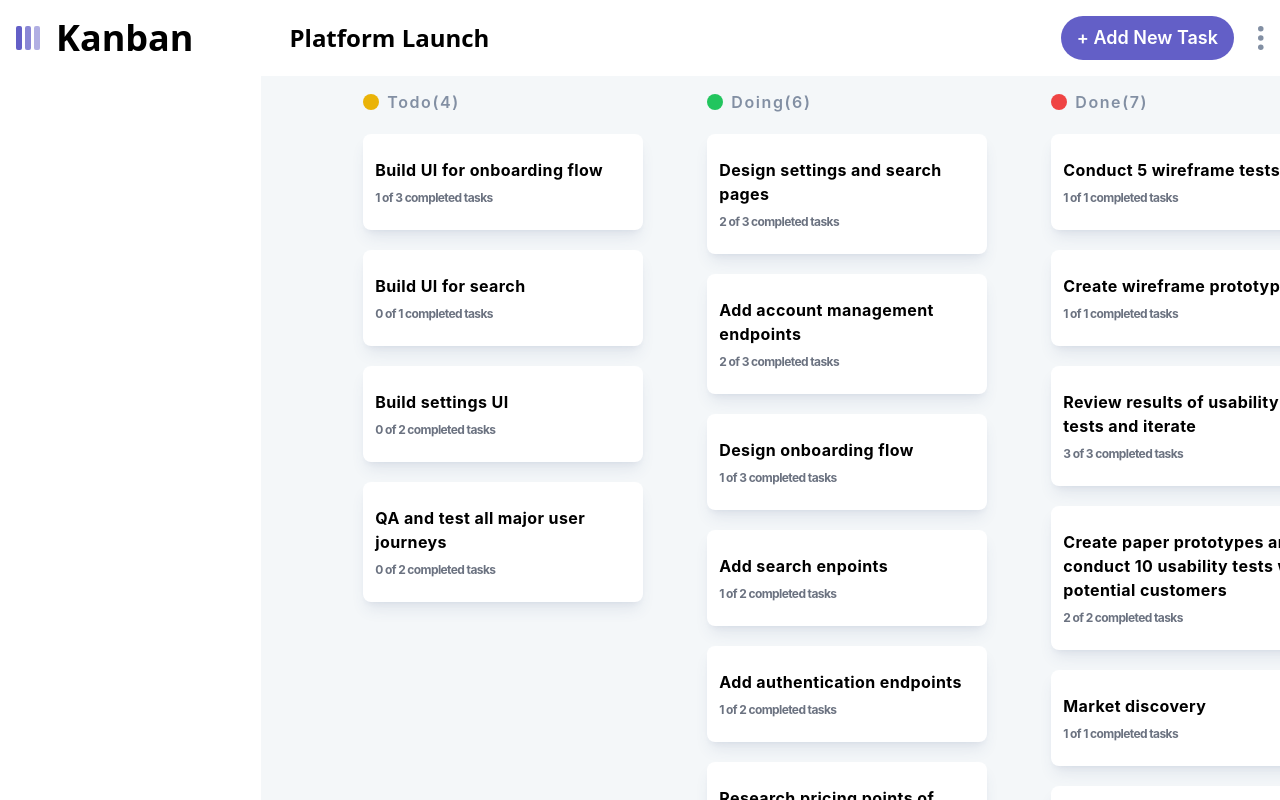
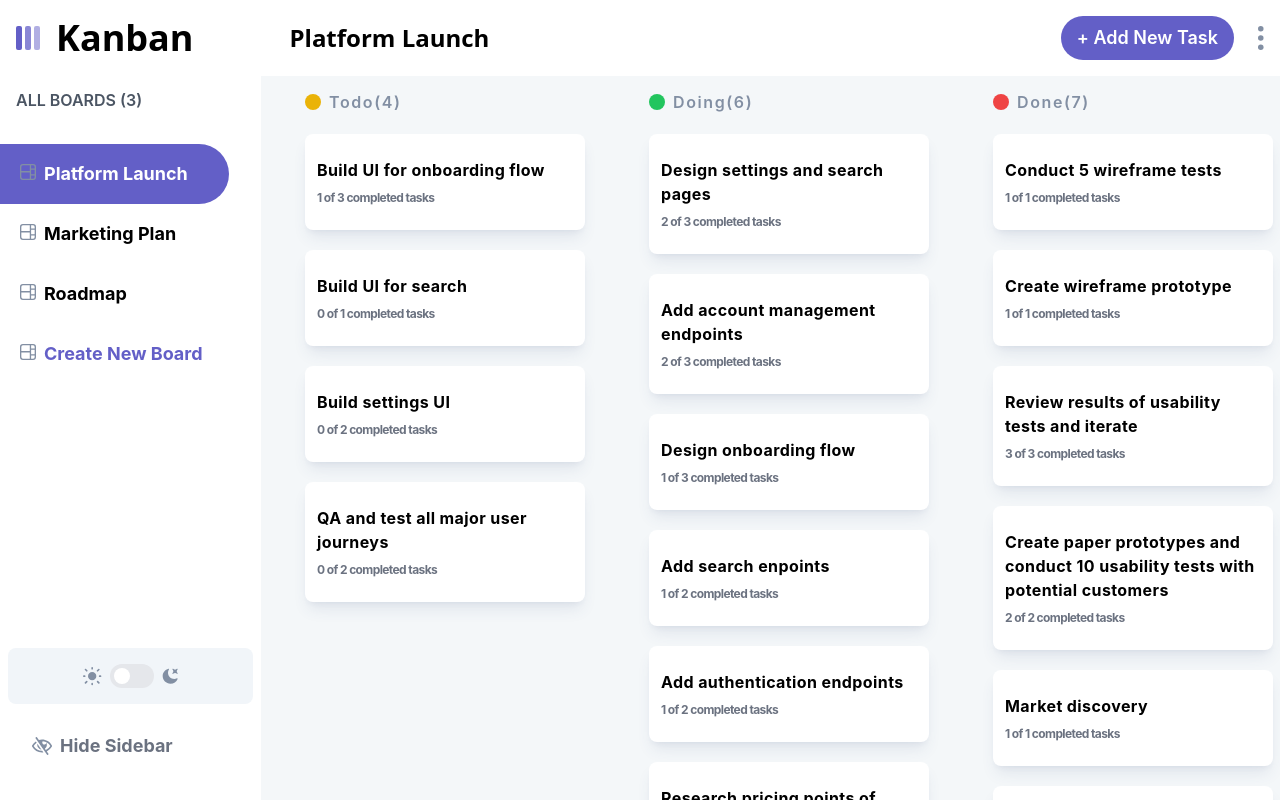
Before and after one commit to erawtfosgirl/task-management, a React (Vite) app: page / in a window 1280 px wide. Built offline with nearby package versions, Linux system fonts and the light colour scheme.

Commit message:
feat: Sidebar component

```diff
--- a/src/components/Center.jsx
+++ b/src/components/Center.jsx
@@ -33,7 +33,12 @@
           : "bg-[#f4f7f9] scrollbar-hide h-screen flex dark:bg-[#20212c] overflow-x-scroll gap-6"
       }
     >
-      {windowSize[0] >= 768 && <Sidebar />}
+      {windowSize[0] >= 768 && (
+        <Sidebar
+          isSideBarOpen={isSideBarOpen}
+          setIsSideBarOpen={setIsSideBarOpen}
+        />
+      )}
 
       {/* Columns Section */}
       {columns.length > 0 ? (
@@ -58,11 +63,9 @@
           <EmptyBoard type="edit" />
         </>
       )}
-      {boardModalOpen &&
-        <AddEditBoardModal
-        type='edit'
-        setBoardModalOpen={setBoardModalOpen}
-      />}
+      {boardModalOpen && (
+        <AddEditBoardModal type="edit" setBoardModalOpen={setBoardModalOpen} />
+      )}
     </div>
   );
 };
--- a/src/components/HeaderDropdown.jsx
+++ b/src/components/HeaderDropdown.jsx
@@ -8,11 +8,12 @@
 import { setBoardActive } from "../redux/boardsSlice";
 
 const HeaderDropdown = ({ setOpenDropdown, setBoardModalOpen }) => {
+  const dispatch = useDispatch();
+
   const [colorTheme, setTheme] = useDarkMode();
   const [darkSide, setDarkSide] = useState(
     colorTheme === "light" ? true : false
   );
-  const dispatch = useDispatch();
 
   const toggleDarkMode = (checked) => {
     setTheme(colorTheme);
--- a/src/components/Sidebar.jsx
+++ b/src/components/Sidebar.jsx
@@ -1,9 +1,135 @@
-import React from 'react'
+import React, { useState } from "react";
+import { useDispatch, useSelector } from "react-redux";
+import { Switch } from "@headlessui/react";
+import boardIcon from "../assets/icon-board.svg";
+import useDarkMode from "../hooks/useDarkMode";
+import darkIcon from "../assets/icon-dark-theme.svg";
+import lightIcon from "../assets/icon-light-theme.svg";
 
-const Sidebar = () => {
+import showSidebarIcon from "../assets/icon-show-sidebar.svg";
+import hideSidebarIcon from "../assets/icon-hide-sidebar.svg";
+
+import AddEditBoardModal from "../modals/AddEditBoardModal";
+import { setBoardActive } from "../redux/boardsSlice";
+
+function Sidebar({ isSideBarOpen, setIsSideBarOpen }) {
+  const dispatch = useDispatch();
+  const [isBoardModalOpen, setIsBoardModalOpen] = useState(false);
+  const [colorTheme, setTheme] = useDarkMode();
+  const [darkSide, setDarkSide] = useState(
+    colorTheme === "light" ? true : false
+  );
+
+  const toggleDarkMode = (checked) => {
+    setTheme(colorTheme);
+    setDarkSide(checked);
+  };
+
+  const boards = useSelector((state) => state.boards);
+
+  const toggleSidebar = () => {
+    setIsSideBarOpen((curr) => !curr);
+  };
+
   return (
-    <div>Sidebar</div>
-  )
+    <div>
+      <div
+        className={
+          isSideBarOpen
+            ? `min-w-[261px] bg-white dark:bg-[#2b2c37]  fixed top-[72px] h-screen  items-center left-0 z-20`
+            : ` bg-[#635FC7] dark:bg-[#2b2c37] dark:hover:bg-[#635FC7] top-auto bottom-10 justify-center items-center hover:opacity-80 cursor-pointer  p-0 transition duration-300 transform fixed felx w-[56px] h-[48px] rounded-r-full  `
+        }
+      >
+        <div>
+          {/* reWrite modal  */}
+
+          {isSideBarOpen && (
+            <div className=" bg-white  dark:bg-[#2b2c37]    w-full   py-4 rounded-xl">
+              <h3 className=" dark:text-gray-300 text-gray-600 font-semibold mx-4 mb-8 ">
+                ALL BOARDS ({boards?.length})
+              </h3>
+
+              <div className="  dropdown-borad flex flex-col h-[70vh]  justify-between ">
+                <div>
+                  {boards.map((board, index) => (
+                    <div
+                      className={` flex items-baseline space-x-2 px-5 mr-8 rounded-r-full duration-500 ease-in-out py-4 cursor-pointer hover:bg-[#635fc71a] hover:text-[#635fc7] dark:hover:bg-white dark:hover:text-[#635fc7] dark:text-white  ${
+                        board.isActive &&
+                        " bg-[#635fc7] rounded-r-full text-white mr-8 "
+                      } `}
+                      key={index}
+                      onClick={() => {
+                        dispatch(setBoardActive({ index }));
+                      }}
+                    >
+                      <img src={boardIcon} className="  filter-white  h-4 " />{" "}
+                      <p className=" text-lg font-bold ">{board.name}</p>
+                    </div>
+                  ))}
+
+                  <div
+                    className=" flex  items-baseline space-x-2  mr-8 rounded-r-full duration-500 ease-in-out cursor-pointer text-[#635fc7] px-5 py-4 hover:bg-[#635fc71a] hover:text-[#635fc7] dark:hover:bg-white  "
+                    onClick={() => {
+                      setIsBoardModalOpen(true);
+                    }}
+                  >
+                    <img src={boardIcon} className="   filter-white  h-4 " />
+                    <p className=" text-lg font-bold  ">Create New Board </p>
+                  </div>
+                </div>
+
+                <div className=" mx-2  p-4 relative space-x-2 bg-slate-100 dark:bg-[#20212c] flex justify-center items-center rounded-lg">
+                  <img src={lightIcon} alt="sun indicating light mode" />
+
+                  <Switch
+                    checked={darkSide}
+                    onChange={toggleDarkMode}
+                    className={`${
+                      darkSide ? "bg-[#635fc7]" : "bg-gray-200"
+                    } relative inline-flex h-6 w-11 items-center rounded-full`}
+                  >
+                    <span
+                      className={`${
+                        darkSide ? "translate-x-6" : "translate-x-1"
+                      } inline-block h-4 w-4 transform rounded-full bg-white transition`}
+                    />
+                  </Switch>
+
+                  <img src={darkIcon} alt="moon indicating dark mode" />
+                </div>
+              </div>
+            </div>
+          )}
+
+          {/* Sidebar hide/show toggle */}
+          {isSideBarOpen ? (
+            <div
+              onClick={() => toggleSidebar()}
+              className=" flex  items-center mt-2  absolute bottom-16  text-lg font-bold  rounded-r-full hover:text-[#635FC7] cursor-pointer mr-6 mb-8 px-8 py-4 hover:bg-[#635fc71a] dark:hover:bg-white  space-x-2 justify-center  my-4 text-gray-500 "
+            >
+              <img
+                className=" min-w-[20px]"
+                src={hideSidebarIcon}
+                alt=" side bar show/hide"
+              />
+              {isSideBarOpen && <p> Hide Sidebar </p>}
+            </div>
+          ) : (
+            <div className=" absolute p-5  " onClick={() => toggleSidebar()}>
+              <img src={showSidebarIcon} alt="showSidebarIcon" />
+            </div>
+          )}
+        </div>
+      </div>
+
+      {isBoardModalOpen && (
+        <AddEditBoardModal
+          type="add"
+          setBoardModalOpen={setIsBoardModalOpen}
+        />
+      )}
+    </div>
+  );
 }
 
-export default Sidebar
+export default Sidebar;
```
